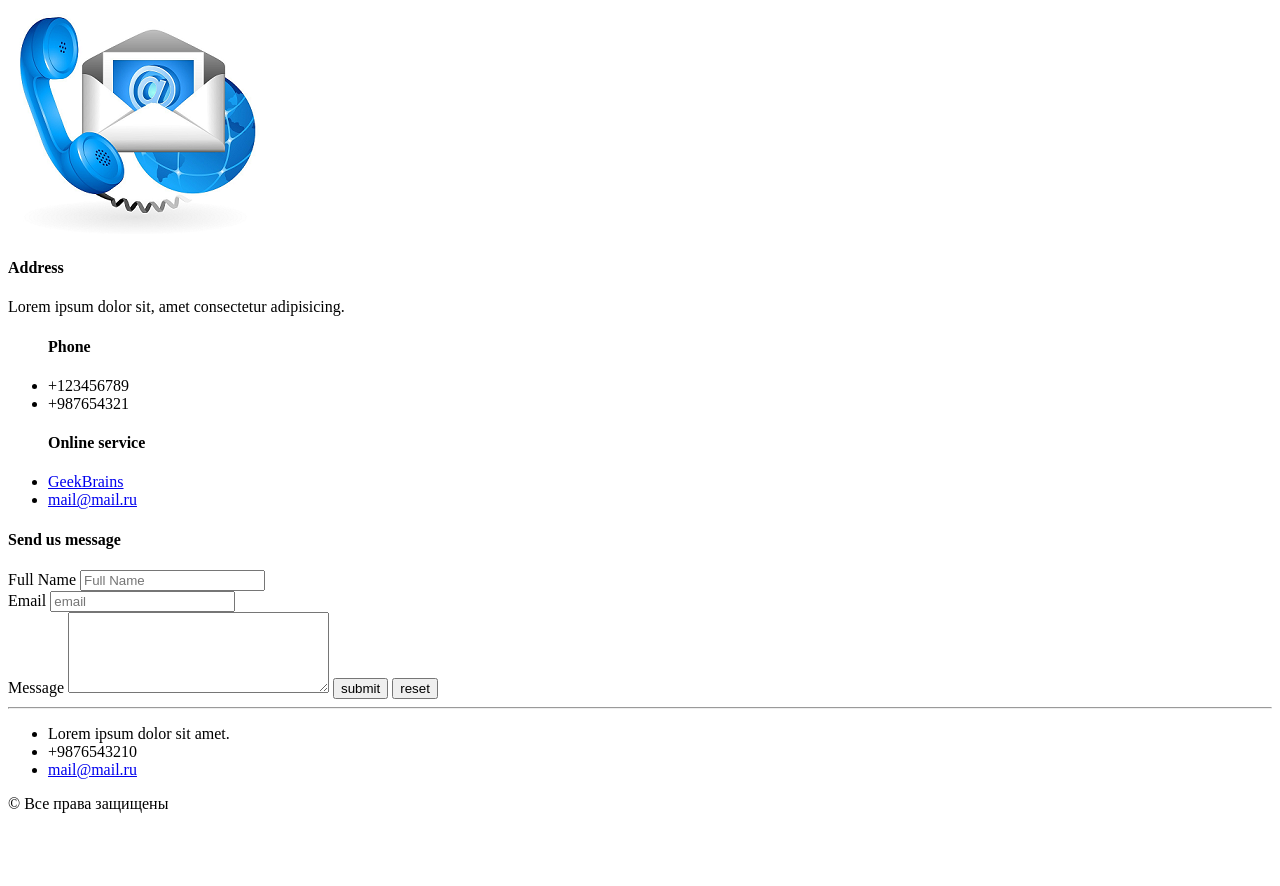
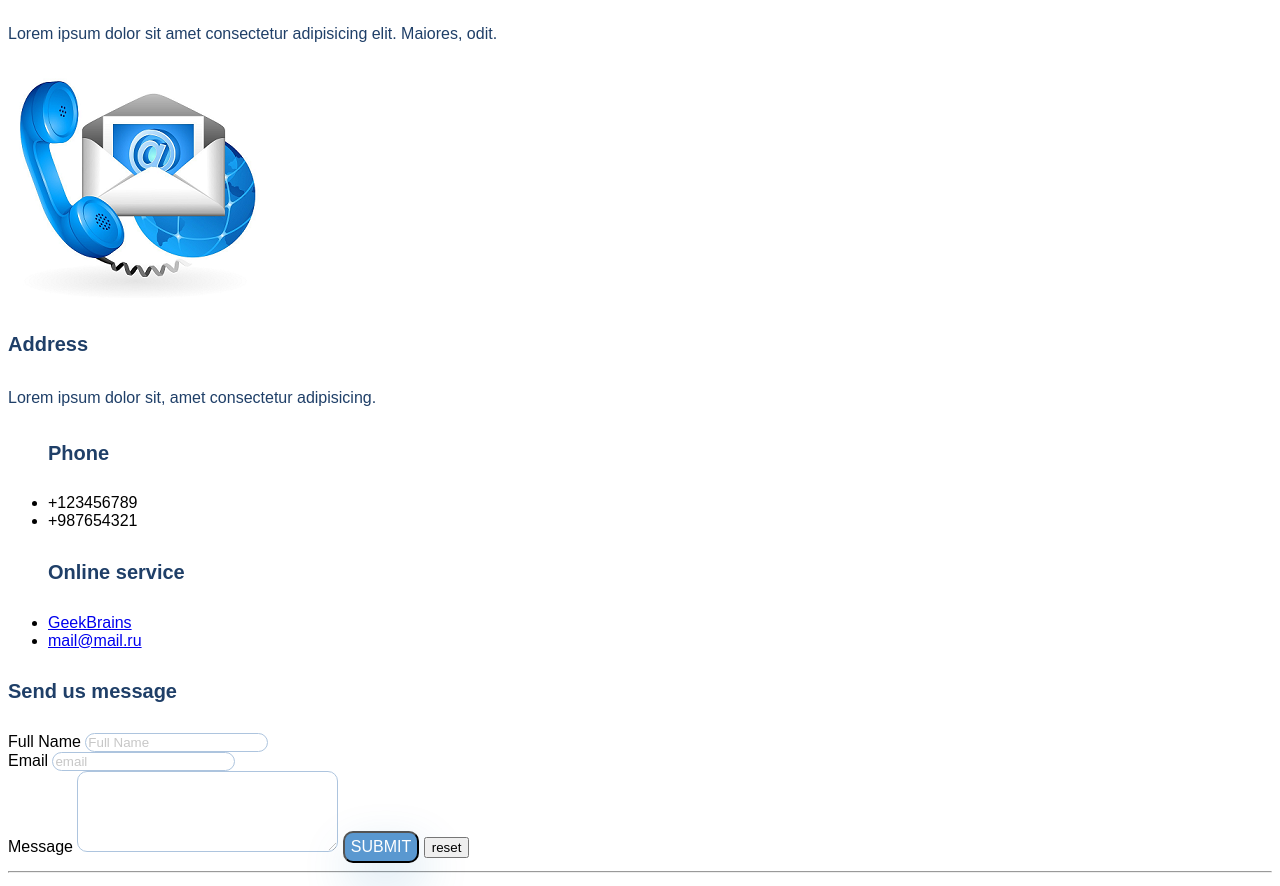
Before and after one commit to DmitrijMishin/lesson_3, a plain HTML site: page contacts.html in a window 1280 px wide. Shown: the part 154-1040 px from the top of the page. Before the commit the page ends 983 px from the top, so only its background shows below. Drawn offline with Linux system fonts and the light colour scheme.

Commit message:
adding styles

```diff
--- a/contacts.html
+++ b/contacts.html
@@ -6,6 +6,7 @@
     <meta http-equiv="X-UA-Compatible" content="IE=edge">
     <meta name="viewport" content="width=device-width, initial-scale=1.0">
     <title>My first website</title>
+    <link rel="stylesheet" href="style.css">
 </head>
 
 <body>
@@ -13,27 +14,27 @@
         <li><a href="index.html">Главная</a></li>
         <li><a href="contacts.html">Контакты</a></li>
     </ul>
-    <h2>Contact Us</h2>
-    <p>Lorem ipsum dolor sit amet consectetur adipisicing elit. Maiores, odit.</p>
+    <h2 class="title2">Contact Us</h2>
+    <p class="paragraph">Lorem ipsum dolor sit amet consectetur adipisicing elit. Maiores, odit.</p>
     <img src="img/photo.png" alt="">
-    <h4>Address</h4>
-    <p>Lorem ipsum dolor sit, amet consectetur adipisicing.</p>
+    <h4 class="title4">Address</h4>
+    <p class="paragraph">Lorem ipsum dolor sit, amet consectetur adipisicing.</p>
     <ul>
-        <h4>Phone</h4>
+        <h4 class="title4">Phone</h4>
         <li>+123456789</li>
         <li>+987654321</li>
     </ul>
     <ul>
-        <h4>Online service</h4>
+        <h4 class="title4">Online service</h4>
         <li><a href="https://geekbrains.ru/" target="_blank">GeekBrains</a></li>
         <li><a href="mailto:mail@mail.ru">mail@mail.ru</a></li>
     </ul>
-    <h4>Send us message</h4>
+    <h4 class="title4">Send us message</h4>
     <form action="">
-        Full Name <input type="text" placeholder="Full Name"><br>
-        Email <input type="email" placeholder="email"><br>
-        Message <textarea name="" id="" cols="30" rows="5"></textarea>
-        <button type="submit">submit</button>
+        Full Name <input type="text" placeholder="Full Name" class="field"><br>
+        Email <input type="email" placeholder="email" class="field"><br>
+        Message <textarea name="" id="" cols="30" rows="5" class="field"></textarea>
+        <button type="submit" class="send">submit</button>
         <button type="reset">reset</button>
     </form>
     <script type="text/javascript" charset="utf-8" async
```
Also changed, not shown: index.html (+13 -9 lines).
